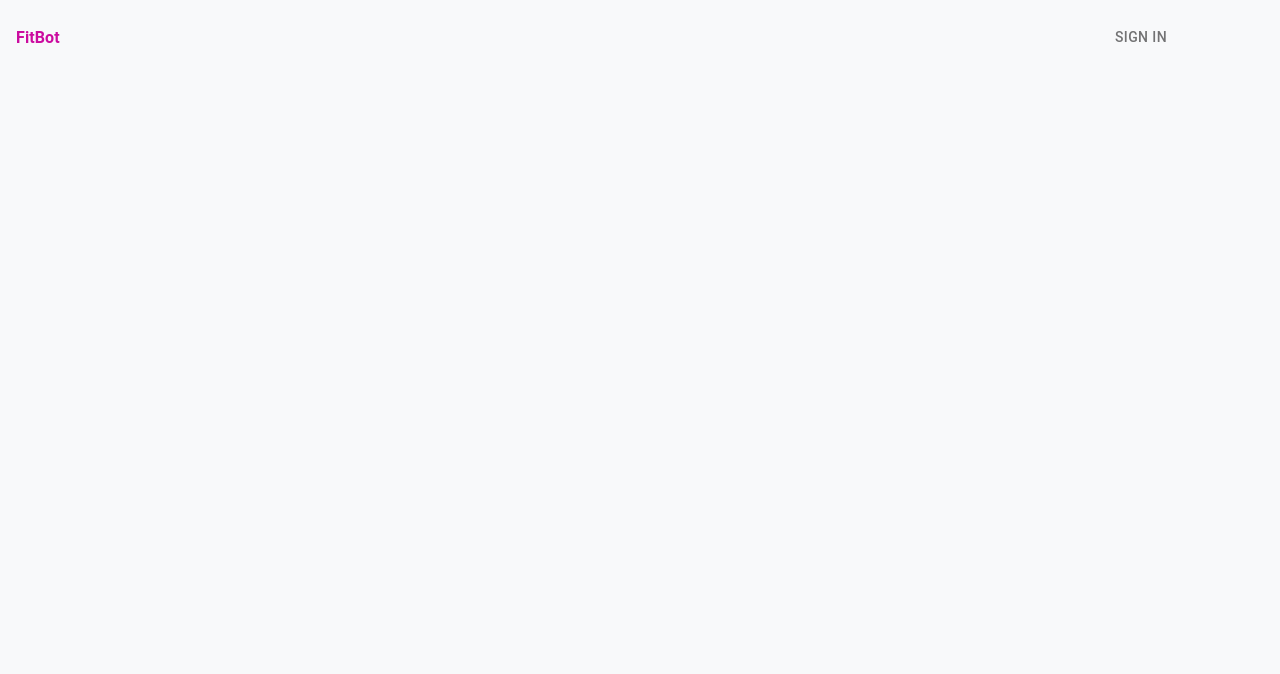
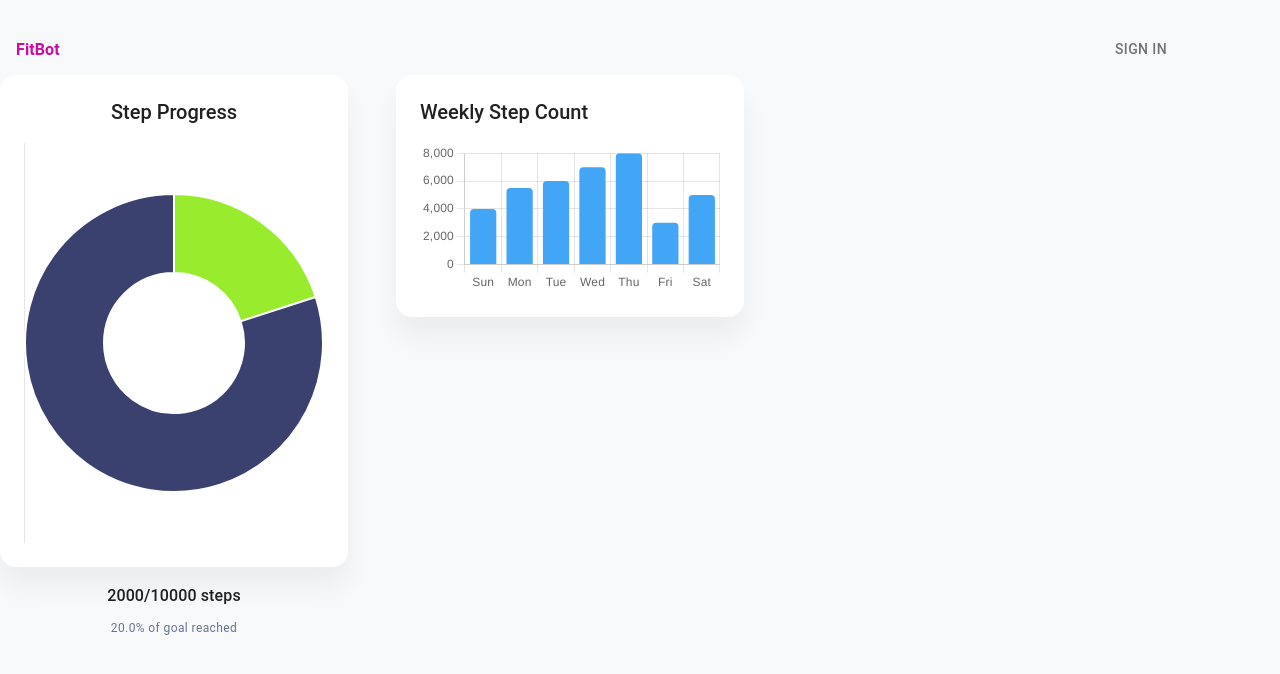
Before and after one commit to almyee/FitBot, a React (Create React App) app in the folder fitbot/frontend/: page /step-count in a window 1280 px wide. Before the commit this address had no page. Shown: the top 674 px of the page. Built offline with nearby package versions, Linux system fonts and the light colour scheme; some icons are missing.

Commit message:
Added second page for second card

```diff
--- a/fitbot/frontend/src/App.js
+++ b/fitbot/frontend/src/App.js
@@ -50,6 +50,7 @@ import Settings from "./pages/Settings";
 import SignUp from "./pages/Signup";
 import DashboardNavbar from "./examples/Navbars/DashboardNavbar";  // update import path if needed
 import SelectExercise from "./examples/Cards/StatisticsCards/MiniStatisticsCard/SelectExercise";
+import ShowSteps from "./examples/Cards/StatisticsCards/MiniStatisticsCard/ShowSteps";
 
 //./examples/Navbars/DashboardNavbar/index.js
 function App() {
@@ -62,6 +63,10 @@ function App() {
       <Route path="/settings" element={<Settings />} />
       <Route path="/" element={<Dashboard />} />
       <Route path="/select-exercise" element={<SelectExercise />} />
+      <Route path="/step-count" element={<ShowSteps />} />
+      {/*TEMP: IMPLEMENT THESE NOW */}
+      {/*<Route path="/goals" element={<ShowGoals />} />*/}
+      {/*<Route path="/water-intake" element={<ShowWaterIntake />} />*/}
       {/* Other routes */}
     </Routes>
     </>
--- a/fitbot/frontend/src/examples/Cards/StatisticsCards/MiniStatisticsCard/SelectExercise.js
+++ b/fitbot/frontend/src/examples/Cards/StatisticsCards/MiniStatisticsCard/SelectExercise.js
@@ -1,6 +1,6 @@
 import { useState } from "react";
 import Grid from "@mui/material/Grid";
-import { DirectionsRun, DirectionsBike, Pool} from '@mui/icons-material';
+import { DirectionsWalk, DirectionsRun, DirectionsBike, Pool} from '@mui/icons-material';
 import MiniStatisticsCard from "../MiniStatisticsCard";
 import SoftBox from "../../../../components/SoftBox";
 import SoftTypography from "../../../../components/SoftTypography";
@@ -8,13 +8,14 @@ import SoftInput from "../../../../components/SoftInput";
 import SoftButton from "../../../../components/SoftButton/SoftButtonRoot";
 
 const exercises = [
+  { id: "walking", title: "Walking", icon: { component:  <DirectionsWalk fontSize="large" /> } },
   { id: "running", title: "Running", icon: { component:  <DirectionsRun fontSize="large" /> } },
   { id: "cycling", title: "Cycling", icon: { component: <DirectionsBike fontSize="large" /> } },
   { id: "swimming", title: "Swimming", icon: { component: <Pool fontSize="large"  /> } },
   // Add more as needed
 ];
 
-export default function SelectExercisePage() {
+export default function SelectExercise() {
   const [selectedExercise, setSelectedExercise] = useState(null);
   const [activityData, setActivityData] = useState({
     duration: "",
--- /dev/null
+++ b/fitbot/frontend/src/examples/Cards/StatisticsCards/MiniStatisticsCard/ShowSteps.js
@@ -0,0 +1,113 @@
+import React, { useMemo } from "react";
+import PropTypes from "prop-types";
+import Grid from "@mui/material/Grid";
+import Card from "@mui/material/Card";
+import { Bar, Doughnut } from "react-chartjs-2";
+import DefaultDoughnutChart from "../../../../examples/Charts/DoughnutCharts/DefaultDoughnutChart";
+import SoftBox from "../../../../components/SoftBox";
+import SoftTypography from "../../../../components/SoftTypography";
+import configs from "../../../../examples/Charts/DoughnutCharts/DefaultDoughnutChart/configs";
+
+import {
+  Chart as ChartJS,
+  ArcElement,
+  BarElement,
+  CategoryScale,
+  LinearScale,
+  Tooltip,
+  Legend,
+} from 'chart.js';
+
+ChartJS.register(
+  ArcElement,
+  BarElement,
+  CategoryScale,
+  LinearScale,
+  Tooltip,
+  Legend
+);
+
+
+//HARD CODED VALUES HERE FOR NOW (Needs to be imported from MongoDB)
+const currentSteps = 2000;
+const targetSteps = 10000;
+const weeklySteps = [4000, 5500, 6000, 7000, 8000, 3000, 5000]; // Array of 7 numbers
+
+
+export default function ShowSteps() {
+
+  const percentage = ((currentSteps / targetSteps) * 100).toFixed(1);
+
+  const doughnutChart = useMemo(() => {
+    const labels = ["Steps Taken", "Remaining"];
+    const datasets = {
+      label: "Steps",
+      data: [currentSteps, Math.max(targetSteps - currentSteps, 0)],
+      backgroundColors: ["success", "dark"],
+    };
+    return configs(labels, datasets, 70);
+  }, [currentSteps, targetSteps]);
+
+  const weeklyBarData = useMemo(() => ({
+    labels: ["Sun", "Mon", "Tue", "Wed", "Thu", "Fri", "Sat"],
+    datasets: [
+      {
+        label: "Steps",
+        data: weeklySteps,
+        backgroundColor: "#42a5f5",
+        borderRadius: 4,
+      },
+    ],
+  }), [weeklySteps]);
+
+  const weeklyBarOptions = useMemo(() => ({
+    responsive: true,
+    plugins: {
+      legend: {
+        display: false,
+      },
+    },
+    scales: {
+      y: {
+        beginAtZero: true,
+      },
+    },
+  }), []);
+
+  return (
+    <Grid container spacing={6}>
+      <Grid item xs={12} md={6}>
+        <DefaultDoughnutChart
+          title="Step Progress"
+          height="25rem"
+          chart={doughnutChart}
+        />
+        <SoftBox mt={2} textAlign="center">
+          <SoftTypography variant="h6">
+            {currentSteps}/{targetSteps} steps
+          </SoftTypography>
+          <SoftTypography variant="caption" color="text">
+            {percentage}% of goal reached
+          </SoftTypography>
+        </SoftBox>
+      </Grid>
+
+      <Grid item xs={12} md={6}>
+        <Card>
+          <SoftBox p={3}>
+            <SoftTypography variant="h5" mb={2}>
+              Weekly Step Count
+            </SoftTypography>
+            <Bar data={weeklyBarData} options={weeklyBarOptions} />
+          </SoftBox>
+        </Card>
+      </Grid>
+    </Grid>
+  );
+}
+
+ShowSteps.propTypes = {
+  currentSteps: PropTypes.number.isRequired,
+  targetSteps: PropTypes.number.isRequired,
+  weeklySteps: PropTypes.arrayOf(PropTypes.number).isRequired,
+};
--- a/fitbot/frontend/src/examples/Charts/DoughnutCharts/DefaultDoughnutChart/configs/index.js
+++ b/fitbot/frontend/src/examples/Charts/DoughnutCharts/DefaultDoughnutChart/configs/index.js
@@ -15,7 +15,7 @@ Coded by www.creative-tim.com
 
 /* eslint-disable no-dupe-keys */
 // Soft UI Dashboard React base styles
-import colors from "assets/theme/base/colors";
+import colors from "../../../../../assets/theme/base/colors";
 
 const { gradients, dark } = colors;
 
--- a/fitbot/frontend/src/examples/Charts/DoughnutCharts/DefaultDoughnutChart/index.js
+++ b/fitbot/frontend/src/examples/Charts/DoughnutCharts/DefaultDoughnutChart/index.js
@@ -13,7 +13,7 @@ Coded by www.creative-tim.com
 * The above copyright notice and this permission notice shall be included in all copies or substantial portions of the Software.
 */
 
-import { useMemo } from "react";
+import { useMemo, useNavigate} from "react";
 
 // porp-types is a library for typechecking of props
 import PropTypes from "prop-types";
@@ -25,11 +25,11 @@ import { Doughnut } from "react-chartjs-2";
 import Card from "@mui/material/Card";
 
 // Soft UI Dashboard React components
-import SoftBox from "components/SoftBox";
-import SoftTypography from "components/SoftTypography";
+import SoftBox from "../../../../components/SoftBox";
+import SoftTypography from "../../../../components/SoftTypography";
 
 // DefaultDoughnutChart configurations
-import configs from "examples/Charts/DoughnutCharts/DefaultDoughnutChart/configs";
+import configs from "../DefaultDoughnutChart/configs";
 
 function DefaultDoughnutChart({ title, description, height, chart }) {
   const { data, options } = configs(chart.labels || [], chart.datasets || {}, chart.cutout);
@@ -61,7 +61,19 @@ function DefaultDoughnutChart({ title, description, height, chart }) {
     </SoftBox>
   );
 
-  return title || description ? <Card>{renderChart}</Card> : renderChart;
+  //return title || description ? <Card>{renderChart}</Card> : renderChart;
+  return (
+    <Card>
+      <SoftBox p={3}>
+        <SoftTypography variant="h5" textAlign="center" mb={2}>
+          {title}
+        </SoftTypography>
+        <SoftBox height={height}>
+          <Doughnut data={chart.data} options={chart.options} />
+        </SoftBox>
+      </SoftBox>
+    </Card>
+  );
 }
 
 // Setting default values for the props of DefaultDoughnutChart
--- a/fitbot/frontend/src/pages/Dashboard.js
+++ b/fitbot/frontend/src/pages/Dashboard.js
@@ -1,7 +1,7 @@
 // need to have `npm run start` running in terminal #1, have `node server.js` running in termimal #2 (in backend/config/) -> then can see dashboard with backend connected
 import React, { useEffect, useState } from "react";
 import '@fortawesome/fontawesome-free/css/all.min.css';
-import { DirectionsRun } from '@mui/icons-material';
+import {DirectionsRun} from '@mui/icons-material';
 import SoftBox from "../components/SoftBox";
 import SoftTypography from "../components/SoftTypography";
 import DashboardNavbar from "../examples/Navbars/DashboardNavbar";
@@ -47,6 +47,7 @@ function Dashboard() {
               component: <DirectionsRun fontSize="large" />,
             }}
             direction="bottom"
+            navigateTo="/select-exercise"
           />
 
 
@@ -59,6 +60,7 @@ function Dashboard() {
                 component: <SoftBox style={{ transform: "rotate(-90deg)" }}><i className="fas fa-shoe-prints fa-lg" /></SoftBox>
               }}
             direction="bottom"
+            navigateTo="/step-count"
           />
 
           <MiniStatisticsCard
@@ -70,6 +72,7 @@ function Dashboard() {
               component: <i className="fa-solid fa-list-check fa-lg"/>
             }}
             direction="bottom"
+            navigateTo="/goals"
           />
 
           <MiniStatisticsCard
@@ -80,6 +83,7 @@ function Dashboard() {
               component: <i class="fa-solid fa-glass-water-droplet fa-lg"/>
             }}
             direction="bottom"
+            navigateTo="water-intake"
           />
         </SoftBox>
 
```
Also changed, not shown: fitbot/frontend/src/examples/Cards/StatisticsCards/MiniStatisticsCard/index.js (+10 -78 lines).
